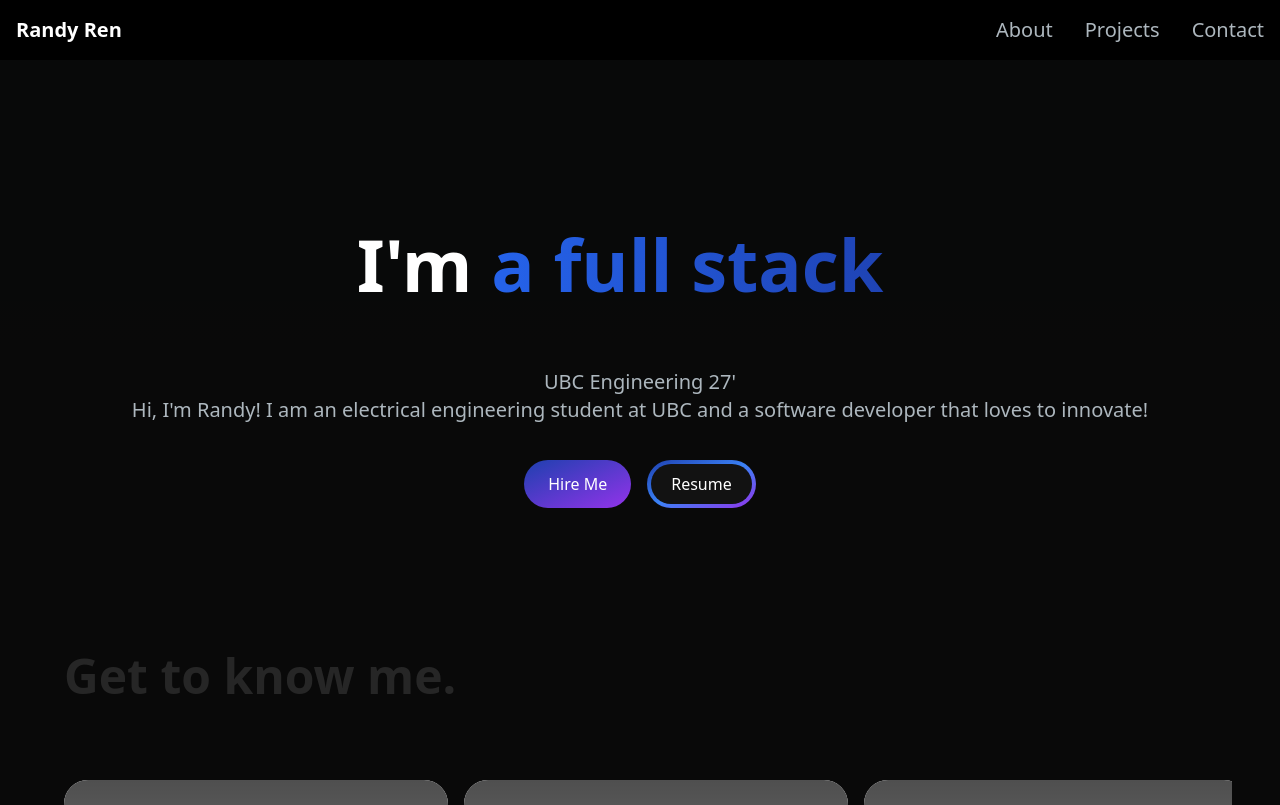
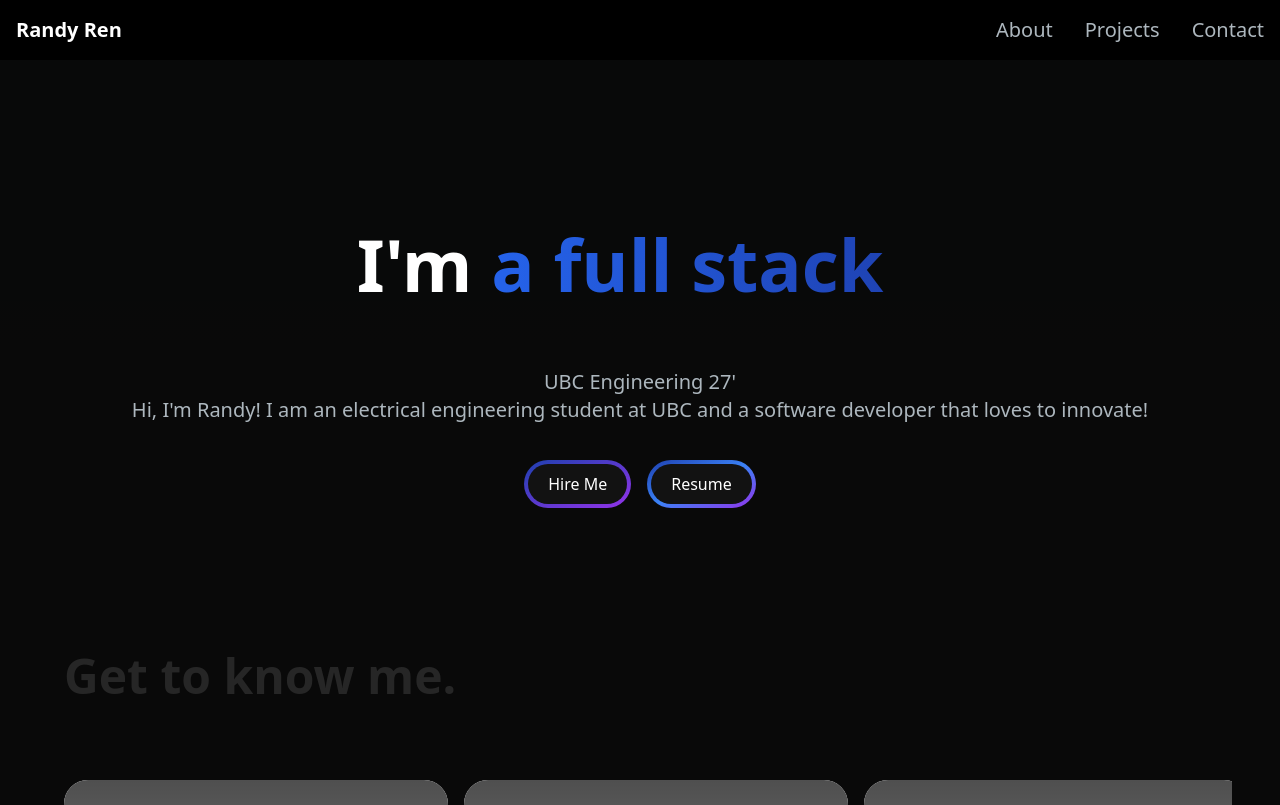
Before and after one commit to randyren278/randy-portfolio, a Next.js app: page / in a window 1280 px wide. Shown: the top 805 px of the page. Built offline with nearby package versions, Linux system fonts and the light colour scheme; grey boxes are pictures that could not be loaded.

Commit message:
button hollow

```diff
--- a/app/components/NameType.tsx
+++ b/app/components/NameType.tsx
@@ -53,9 +53,11 @@ const NameType = () => {
           <div>
             <Link
               href="mailto:randyren278@gmail.com"
-              className="px-6 inline-block py-3 w-full sm:w-fit rounded-full mr-4 bg-gradient-to-br from-blue-800 to-purple-600 hover:bg-gradient-to-br hover:from-purple-600 hover:to-blue-800 hover:scale-105 transition-transform duration-200 text-white"
+              className="px-1 inline-block py-1 w-full sm:w-fit rounded-full mr-4 bg-gradient-to-br from-blue-800 to-purple-600 hover:bg-gradient-to-br hover:from-purple-600 hover:to-blue-800 hover:scale-105 transition-transform duration-200 text-white"
             >
-              Hire Me
+              <span className="block bg-[#121212] hover:bg-slate-800 rounded-full px-5 py-2">
+                Hire Me
+              </span>
             </Link>
             <Link
               href="/randyresume.pdf" // Update this with your resume link
```
